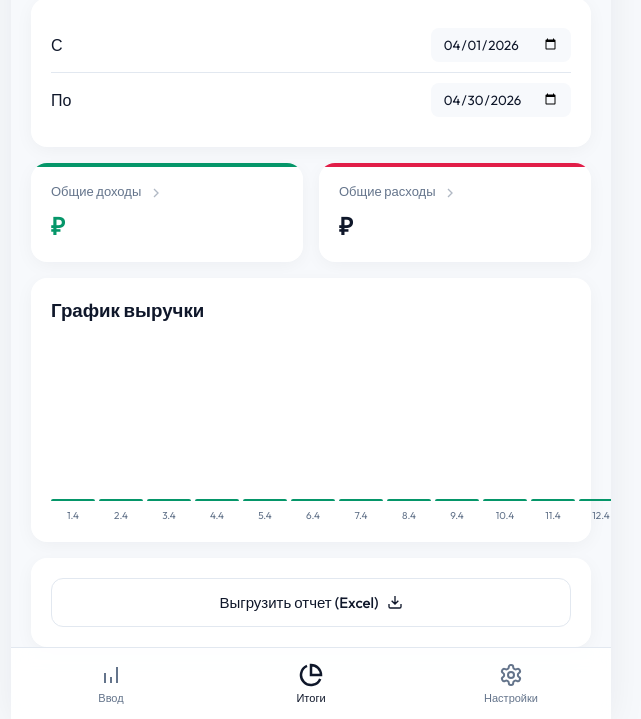
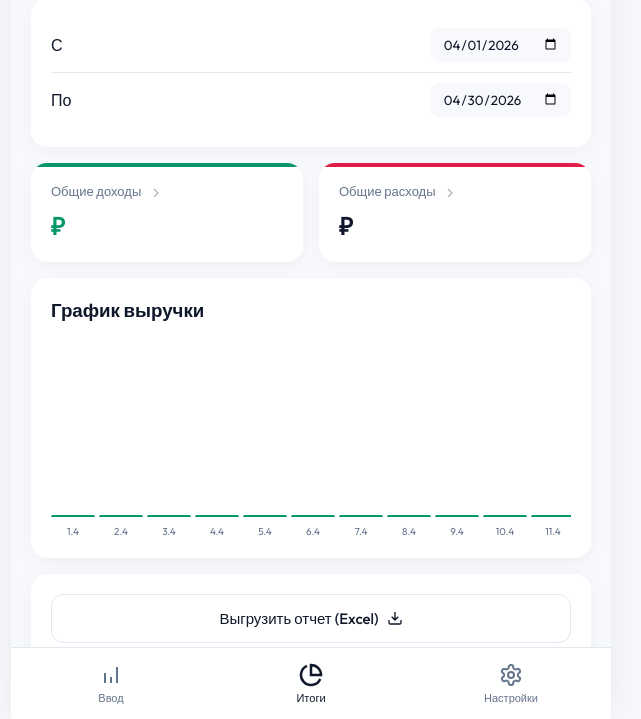
Before and after one commit to yuraertsev-blip/DC-Finance, a website with bundled scripts: page index.html in a window 1280 px wide. Both pictures are taken after a click on the button "Итоги". Shown: the part 81-800 px from the top of the page, without its empty margins (329-970 px from the left). Built offline with nearby package versions, Linux system fonts and the light colour scheme; no server answers.

Commit message:
Update index.html

```diff
--- a/index.html
+++ b/index.html
@@ -123,8 +123,10 @@
                     </div>
                     <div class="card chart-card">
                         <h3>График выручки</h3>
-                        <div class="chart-container" id="bar-chart">
-                            <!-- SVG generated by JS -->
+                        <div class="chart-scroll-wrapper">
+                            <div class="chart-container" id="bar-chart">
+                                <!-- Bars generated by JS -->
+                            </div>
                         </div>
                     </div>
                     <div class="card report-card">
```
